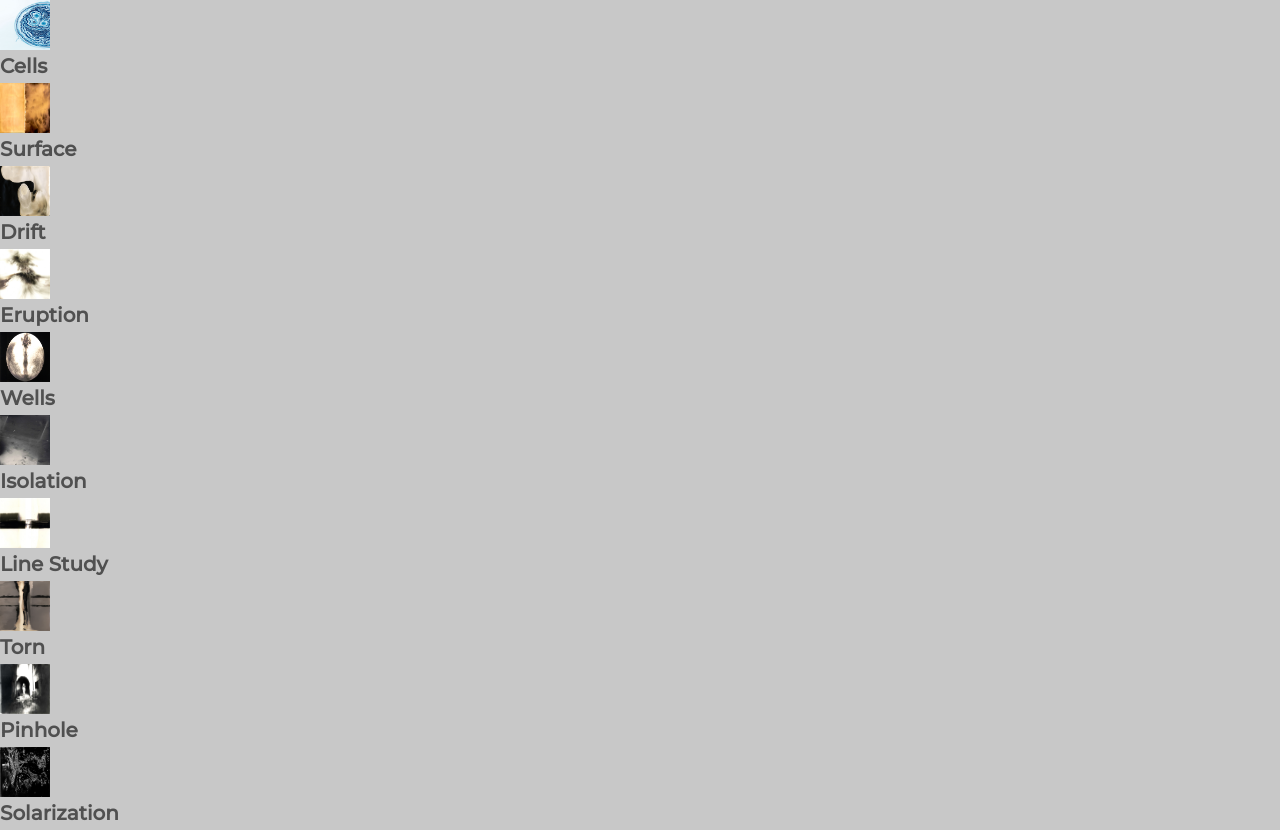
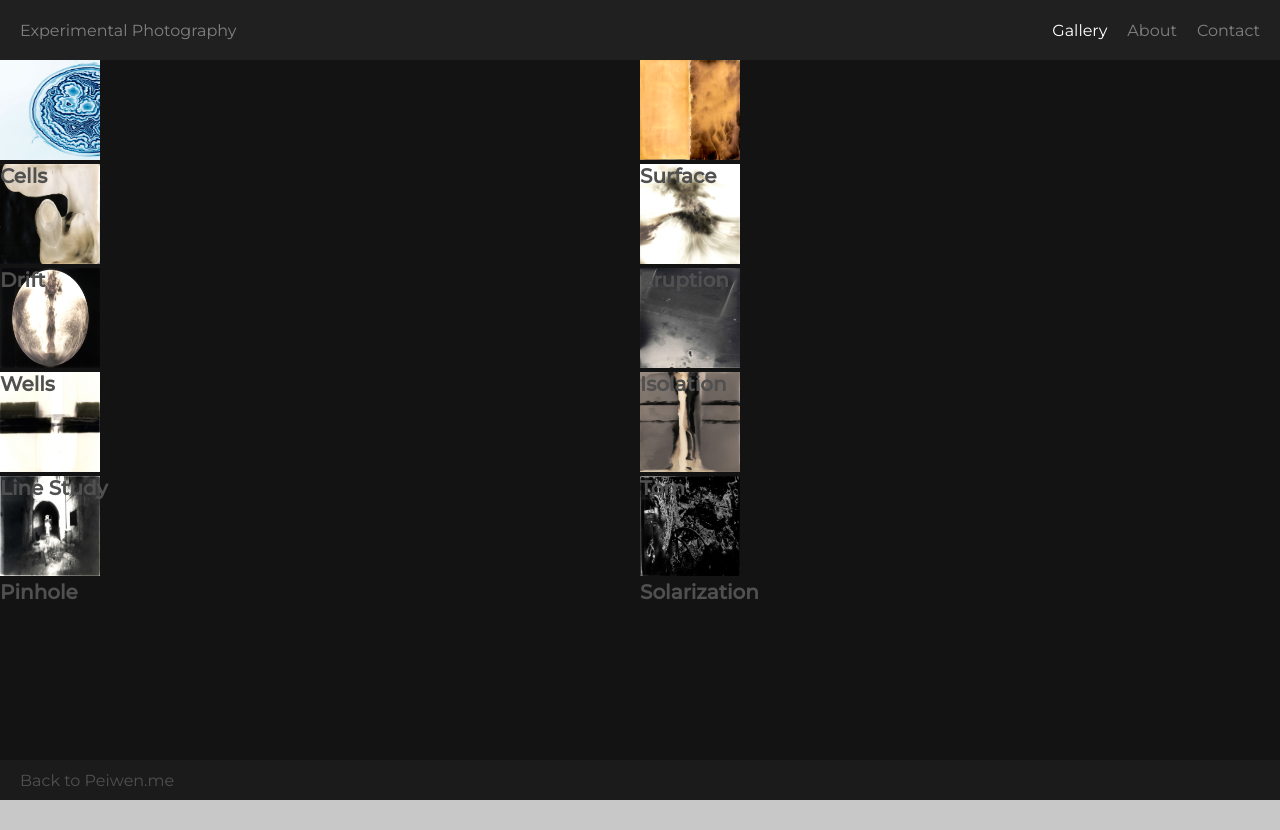
Before and after one commit to LD8/peiwen.me, a Next.js app: page /experimental-photography/gallery in a window 1280 px wide. After the commit the page ends 800 px from the top, so only its background shows below. Built offline with nearby package versions, Linux system fonts and the light colour scheme.

Commit message:
style: init styling in exp photo pages

```diff
--- a/pages/experimental-photography/gallery/[seriesSlug].tsx
+++ b/pages/experimental-photography/gallery/[seriesSlug].tsx
@@ -1,5 +1,6 @@
 import { GetStaticPaths, GetStaticProps, NextPage } from 'next'
 import Image from 'next/image'
+import { EPLayout } from '.'
 import HeadInfo from '../../../components/HeadInfo'
 import { getEPSeries, IEPSingle } from '../../../lib/getExpPhotoData'
 
@@ -18,7 +19,7 @@ export const getStaticProps: GetStaticProps<IEPSingle> = (context) => ({
 
 const SingleSeries: NextPage<IEPSingle> = ({ seriesName, photos }) => {
   return (
-    <div>
+    <EPLayout>
       <HeadInfo title={`${seriesName} - Experimental Photography`} />
       <h1>{seriesName}</h1>
       <section>
@@ -31,7 +32,7 @@ const SingleSeries: NextPage<IEPSingle> = ({ seriesName, photos }) => {
           </div>
         ))}
       </section>
-    </div>
+    </EPLayout>
   )
 }
 
--- a/pages/experimental-photography/gallery/index.tsx
+++ b/pages/experimental-photography/gallery/index.tsx
@@ -1,6 +1,8 @@
 import { GetStaticProps, NextPage } from 'next'
 import Image from 'next/image'
+import Link from 'next/link'
 import { useRouter } from 'next/router'
+import styled from 'styled-components'
 import HeadInfo from '../../../components/HeadInfo'
 import { getEPSeries, TResGetEPSeries } from '../../../lib/getExpPhotoData'
 import { FCwc } from '../../../types'
@@ -13,32 +15,128 @@ const EPGallery: NextPage<TResGetEPSeries> = ({ epSeries }) => {
   return (
     <EPLayout>
       <HeadInfo title={`Gallery - Experimental Photography`} />
-      {epSeries.map(({ order, seriesName, coverImgSrc, photos }) => {
+      <StyledMain>
+        {epSeries.map(({ order, seriesName, seriesSlug, coverImgSrc }) => {
+          const path = `/experimental-photography/gallery/${seriesSlug}`
           return (
             <div
+              className='div-series'
               key={order}
-            onClick={() =>
-              router.push(
-                `/experimental-photography/gallery/${seriesName.toLowerCase()}`,
-              )
-            }
+              onClick={() => router.push(path)}
             >
               <Image
+                className='cover'
                 src={coverImgSrc}
                 alt={`Cover image of ${seriesName}`}
-              width='50%'
-              height='50%'
+                width='100%'
+                height='100%'
               />
-            <h2>{seriesName}</h2>
+              <h2 className='series-title'>{seriesName}</h2>
             </div>
           )
         })}
+      </StyledMain>
     </EPLayout>
   )
 }
-
 export default EPGallery
 
+const StyledMain = styled.div`
+  display: flex;
+  flex-flow: row wrap;
+
+  .div-series {
+    flex: 1 50%;
+    position: relative;
+
+    > .cover {
+      width: 100% !important;
+      z-index: 0;
+    }
+    > .series-title {
+      position: absolute;
+      z-index: 3;
+    }
+  }
+`
+
 export const EPLayout: FCwc = ({ children }) => {
-  return <div>{children}</div>
+  return (
+    <StyledExpPhoLayout>
+      <Nav />
+      {children}
+      <Footer />
+    </StyledExpPhoLayout>
+  )
 }
+const StyledExpPhoLayout = styled.div`
+  min-height: 100vh;
+  background-color: #131313;
+`
+
+const epNavLinks = [
+  { name: 'Gallery', pathname: '/experimental-photography/gallery' },
+  { name: 'About', pathname: '/experimental-photography/about' },
+  { name: 'Contact', pathname: '/experimental-photography/contact' },
+] as const
+
+const Nav: React.FC = () => {
+  const { pathname: curPath } = useRouter()
+  return (
+    <StyledNav>
+      <div className='title'>
+        <Link href={'/experimental-photography'}>Experimental Photography</Link>
+      </div>
+      <div className='links'>
+        {epNavLinks.map(({ name, pathname }) => (
+          <Link key={name} href={pathname}>
+            <span
+              style={{
+                color: pathname === curPath ? 'white' : undefined,
+                cursor: 'pointer',
+              }}
+            >
+              {name}
+            </span>
+          </Link>
+        ))}
+      </div>
+    </StyledNav>
+  )
+}
+const StyledNav = styled.nav`
+  height: 60px;
+  display: flex;
+  justify-content: space-between;
+  align-items: center;
+  padding: 0 20px;
+  color: grey;
+  background-color: #202020;
+
+  .title {
+  }
+  .links {
+    display: flex;
+    gap: 20px;
+  }
+`
+
+const Footer: React.FC = () => {
+  return (
+    <StyledFooter>
+      <div className='peiwen'>
+        <Link href='/'>Back to Peiwen.me</Link>
+      </div>
+    </StyledFooter>
+  )
+}
+
+const StyledFooter = styled.footer`
+  position: sticky;
+  top: 100%;
+  display: flex;
+  align-items: center;
+  height: 40px;
+  padding: 0 20px;
+  background-color: #1b1b1b;
+`
```
Lines whose indentation alone changed are shown as unchanged.
